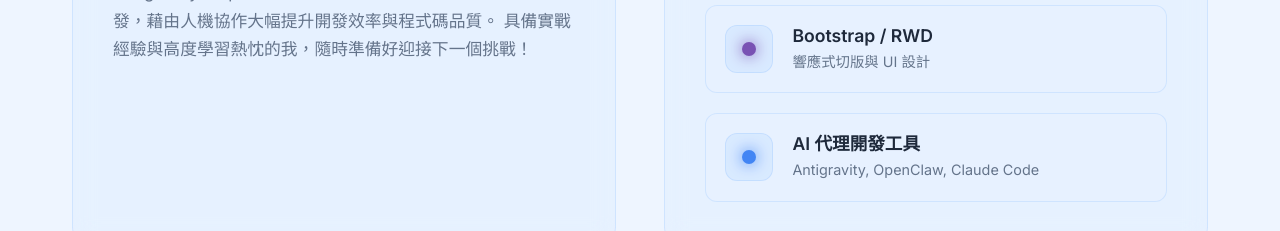
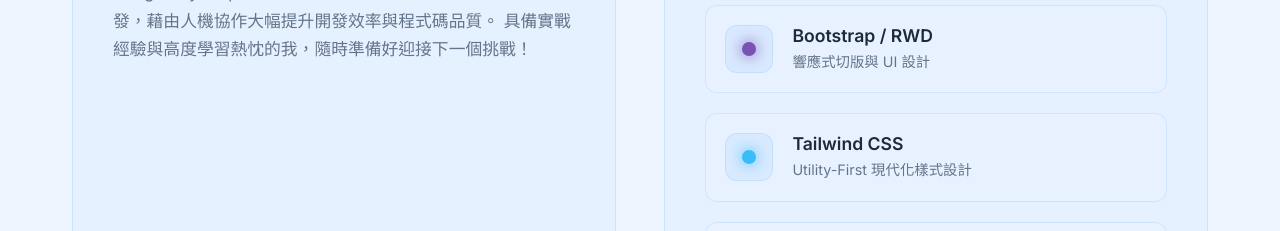
Before and after one commit to gwu9091/personal-portfolio, a Vue app: page / in a window 1280 px wide. Shown: the part 1420-1651 px from the top of the page. Built offline with nearby package versions, Linux system fonts and the light colour scheme.

Commit message:
Add Tailwind CSS to skills

```diff
--- a/src/components/AboutSection.vue
+++ b/src/components/AboutSection.vue
@@ -5,6 +5,7 @@
   { name: 'Vue 3 / JavaScript', desc: '前端框架與動態互動', color: '#42b883' },
   { name: 'Laravel / 後端開發', desc: 'API 開發與資料庫架構', color: '#ff2d20' },
   { name: 'Bootstrap / RWD', desc: '響應式切版與 UI 設計', color: '#7952b3' },
+  { name: 'Tailwind CSS', desc: 'Utility-First 現代化樣式設計', color: '#38bdf8' },
   { name: 'AI 代理開發工具', desc: 'Antigravity, OpenClaw, Claude Code', color: '#4285f4' },
 ])
 </script>
```
